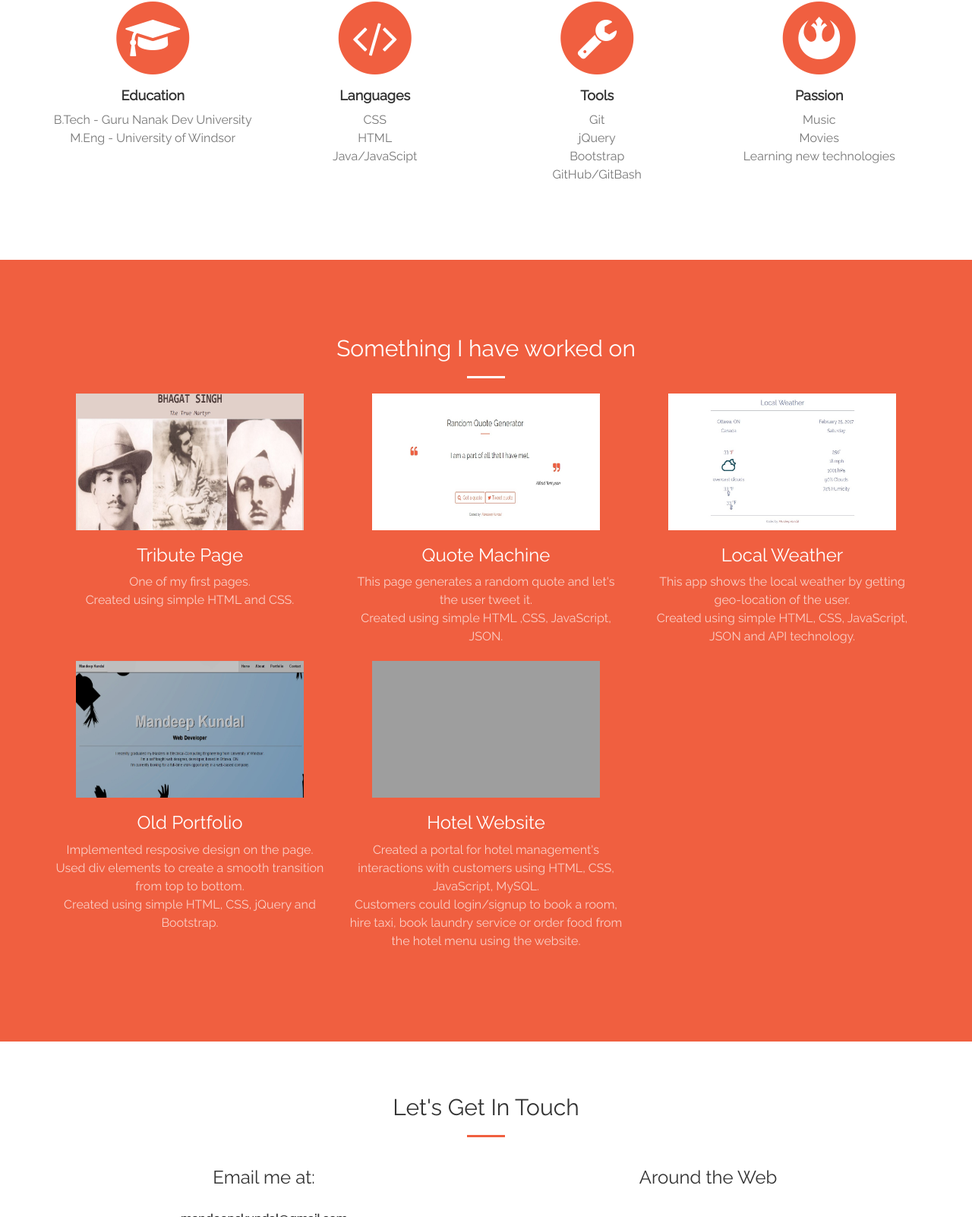
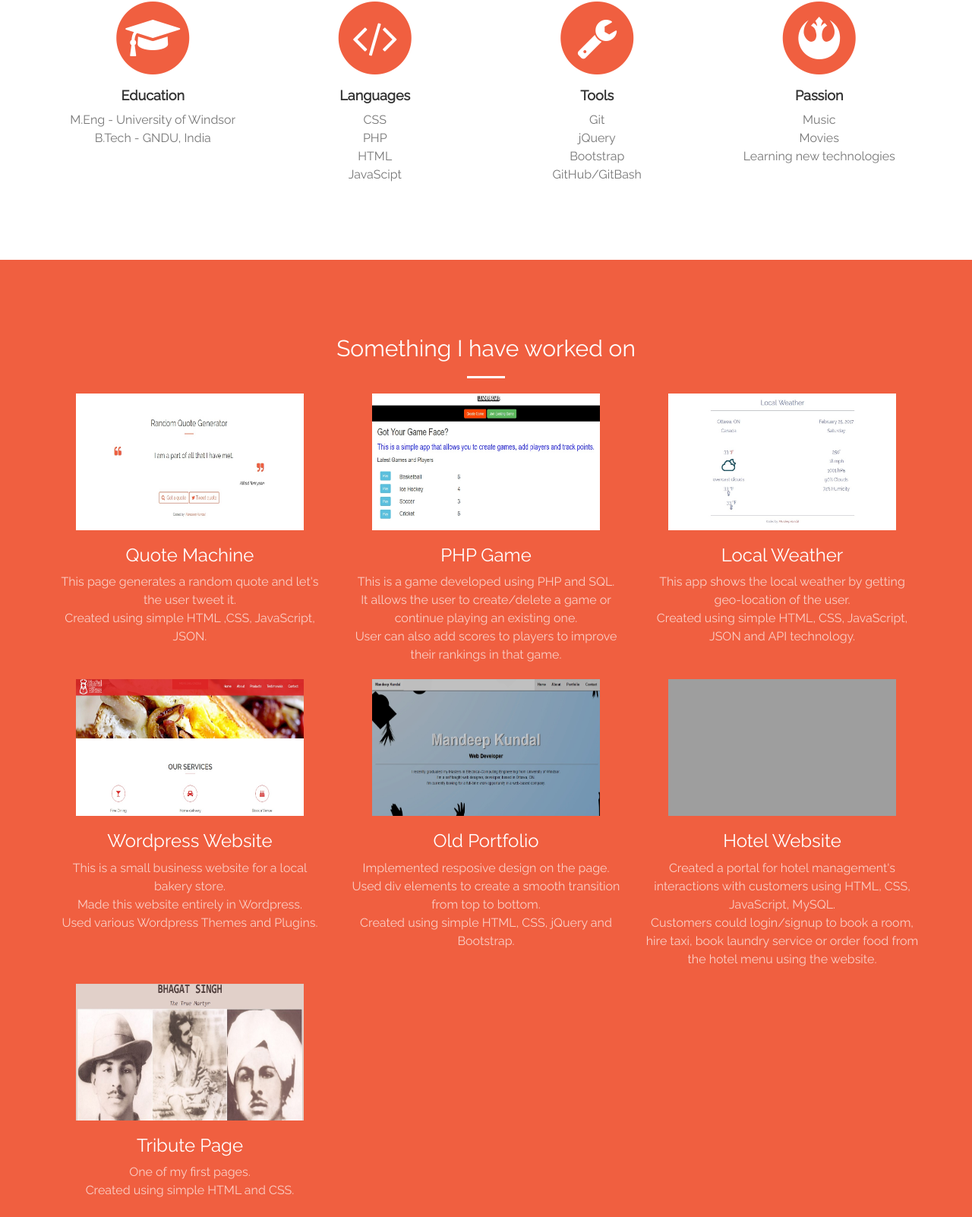
Before and after one commit to MandeepKundal/portfolio, a plain HTML site: page index.html in a window 1280 px wide. Shown: the part 917-2519 px from the top of the page at 76% size. Drawn offline with nearby package versions, Linux system fonts and the light colour scheme; grey boxes are pictures that could not be loaded.

Commit message:
Added links of the new projects into the main site

```diff
--- a/index.html
+++ b/index.html
@@ -112,8 +112,8 @@
 			                </span>
 			                <h4><strong>Education</strong></h4>
 			                <p class="text-muted">
-			                	B.Tech - Guru Nanak Dev University <br>
-			                	M.Eng - University of Windsor
+			                	M.Eng - University of Windsor <br>
+			                	B.Tech - GNDU, India
 			                </p>
 			            </div>
 			        </div>
@@ -126,8 +126,9 @@
 			                <h4><strong>Languages</strong></h4>
 			                <p class="text-muted">
 			                	CSS <br>
+			                	PHP <br>
 			                	HTML <br>
-			                	Java/JavaScipt <br>
+			                	JavaScipt <br>
 
 			                </p>
 			            </div>
@@ -173,14 +174,8 @@
 				</div>
 			</div>
 			<div class="container">
+				<!--First Row-->
 				<div class="row">
-					<div class="col-lg-4 col-md-6 text-center">
-						<a href="tribute_page.html" target="_blank" class="portfolio-box">
-							<img src="./files/images/bhagatsingh.jpg" class="workImg" alt="Image of Tribute Page">
-						</a>
-						<h3>Tribute Page</h3>
-						<p class="text-faded">One of my first pages.<br> Created using simple HTML and CSS.</p>
-					</div>
 					<div class="col-lg-4 col-md-6 text-center">
 						<a href="quote_machine.html" target="_blank" class="portfolio-box">
 							<img src="./files/images/quote_machine.jpg" class="workImg" alt="Image of Quote Machine Page">
@@ -189,15 +184,32 @@
 						<p class="text-faded">This page generates a random quote and let's the user tweet it.<br> Created using simple HTML ,CSS, JavaScript, JSON.</p>
 					</div>
 					<div class="col-lg-4 col-md-6 text-center">
+						<a href="http://www.mandeepkundal.com/game/" target="_blank" class="portfolio-box">
+							<img src="./files/images/php_game.jpg" class="workImg" alt="Image of PHP Game Page">
+						</a>
+						<h3>PHP Game</h3>
+						<p class="text-faded">This is a game developed using PHP and SQL.<br> It allows the user to create/delete a game or continue playing an existing one.<br> User can also add scores to players to improve their rankings in that game.</p>
+					</div>
+					<div class="col-lg-4 col-md-6 text-center">
 						<a href="local_weather.html" target="_blank" class="portfolio-box">
 							<img src="./files/images/local_weather.jpg" class="workImg" alt="Image of Local Weather Page">
 						</a>
 						<h3>Local Weather</h3>
 						<p class="text-faded">This app shows the local weather by getting geo-location of the user.<br> Created using simple HTML, CSS, JavaScript, JSON and API technology.</p>
 					</div>
+				</div>
+				<!--Second Row-->
+				<div class="row">
+					<div class="col-lg-4 col-md-6 text-center">
+						<a href="http://www.mandeepkundal.com/sinfulbites/" target="_blank" class="portfolio-box">
+							<img src="./files/images/sinfulbites.jpg" class="workImg" alt="Image of Sinful Bites Page">
+						</a>
+						<h3>Wordpress Website</h3>
+						<p class="text-faded">This is a small business website for a local bakery store.<br> Made this website entirely in Wordpress.<br> Used various Wordpress Themes and Plugins.</p>
+					</div>
 					<div class="col-lg-4 col-md-6 text-center">
 						<a href="portfolio_try.html" target="_blank" class="portfolio-box">
-							<img src="./files/images/portfoliotry.jpg" class="workImg" alt="Image of Portfolio Old">
+							<img src="./files/images/portfoliotry.jpg" class="workImg" alt="Image of Old Portfolio Page">
 						</a>
 						<h3>Old Portfolio</h3>
 						<p class="text-faded">Implemented resposive design on the page.<br> Used div elements to create a smooth transition from top to bottom.<br> Created using simple HTML, CSS, jQuery and Bootstrap.</p>
@@ -208,6 +220,16 @@
 						</a>
 						<h3>Hotel Website</h3>
 						<p class="text-faded">Created a portal for hotel management's interactions with customers using HTML, CSS, JavaScript, MySQL.<br>Customers could login/signup to book a room, hire taxi, book laundry service or order food from the hotel menu using the website.</p>
+					</div>
+				</div>
+				<!--Third Row-->
+				<div class="row">
+					<div class="col-lg-4 col-md-6 text-center">
+						<a href="tribute_page.html" target="_blank" class="portfolio-box">
+							<img src="./files/images/bhagatsingh.jpg" class="workImg" alt="Image of Tribute Page">
+						</a>
+						<h3>Tribute Page</h3>
+						<p class="text-faded">One of my first pages.<br> Created using simple HTML and CSS.</p>
 					</div>
 				</div>
 			</div>
@@ -275,20 +297,7 @@
 			       $('.page-scroll').css({"color":"rgba(255, 255, 255, 0.7)"});
 			    }
 			});
-			/*$("#navbar-collapse-1 li").hover(function(){
-				$(this).css("color","#000");
-			});
 
-			$(document).scroll(function(){
-				$('.page-scroll').hover(
-			       		function(){
-			       			$(this).css("color","#000");
-			       		}
-			       		function(){
-			       			$(this).css("color","#F05F40");
-			       		}
-			       	);
-			}); */
 		</script>
 		<!--Bootstrap and jQuery Scripts-->
 		<script src="js/bootstrap.min.js"></script>
```
Also changed, not shown: files/images/php_game.jpg (added), files/images/sinfulbites.jpg (added).
